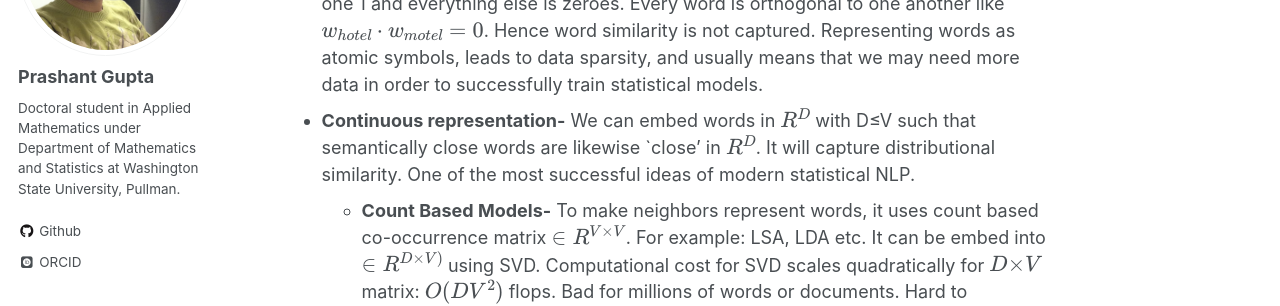
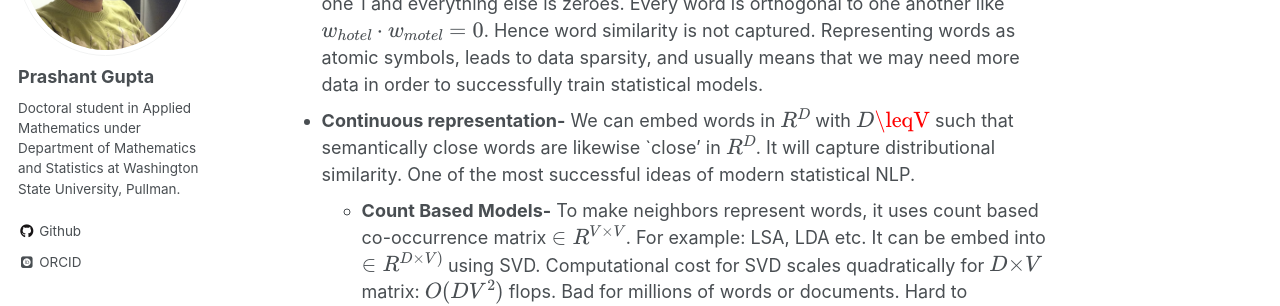
Before and after one commit to pragup/pragup.github.io, a Jekyll site: the page built from _posts/2017-04-23-Sentence-Classification.md, in a window 1280 px wide and 900 px high, scrolled down 851 px. Shown: the part 155-461 px from the top of the window. Built offline with Jekyll 4.4.1, drawn with Linux system fonts in a browser that asks for light colours; some web fonts are replaced; formulas are drawn with MathJax 3; some of the changed text lies outside the part shown.

Commit message:
no message

```diff
--- a/_posts/2017-04-23-Sentence-Classification.md
+++ b/_posts/2017-04-23-Sentence-Classification.md
@@ -23,7 +23,7 @@
 
 ### Word Embedding(or Word Vectors) ###
 * **Discrete representation-** The vast majority of statistical NLP work regards, words as atomic symbols: hotel, conference, motel . In vector space terms, this is a vector with one 1 and everything else is zeroes. Every word is orthogonal to one another like $𝑤_{ℎ𝑜𝑡𝑒𝑙} \cdot 𝑤_{𝑚𝑜𝑡𝑒𝑙}  =0$. Hence word similarity is not captured. Representing words as atomic symbols, leads to data sparsity, and usually means that we may need more data in order to successfully train statistical models.
-* **Continuous representation-** We can embed words in $𝑅^𝐷$ with D≤V such that semantically close words are likewise `close' in $𝑅^𝐷$. It will capture distributional similarity. One of the most successful ideas of modern statistical NLP.
+* **Continuous representation-** We can embed words in $𝑅^𝐷$ with $D\leqV$ such that semantically close words are likewise `close' in $𝑅^𝐷$. It will capture distributional similarity. One of the most successful ideas of modern statistical NLP.
 	* **Count Based Models-** To make  neighbors  represent words, it uses count based co-occurrence matrix $\in 𝑅^{𝑉 × 𝑉}$. For example: LSA, LDA etc. It can be embed into $\in 𝑅^{𝐷×𝑉)}$  using SVD. Computational cost for SVD scales quadratically for $D×𝑉$ matrix: $O(𝐷𝑉^2)$ flops. Bad for millions of words or documents. Hard to incorporate new words or documents.
 * **Direct prediction Models–** Here the idea is directly learning lower vector representation. For example: Feed forward neural language model, recurrent neural language model, Log-Linear language model(Continuous bag of words model, Continuous skip gram model). One of the most popular one is word2vec which based on Log-Linear language model. Word2vec instead of capturing co-occurrence counts directly, it predicts surrounding words of every word Fig.1 @fig:SentClassificationFigure1. Word2vec representation is pretty good in capturing syntactic  and semantic relationship between words like: $𝑤_{𝑏𝑖𝑔}−𝑤_{𝑏𝑖𝑔𝑔𝑒𝑟}  \approx 𝑤_{𝑠𝑙𝑜𝑤}−𝑤_{𝑠𝑙𝑜𝑤𝑒𝑟}$, $𝑤_{𝑓𝑟𝑎𝑛𝑐𝑒}−𝑤_{𝑝𝑎𝑟𝑖𝑠} \approx 𝑤_{𝑘𝑜𝑟𝑒𝑎}−𝑤_{𝑠𝑒𝑜𝑢𝑙}$. But not necessarily unique.
 ![First Figure 1]( https://pragup.github.io/images/Sentence-Classification-Figure_1.png )
```
Also changed, not shown: other parts of _posts/2017-04-23-Sentence-Classification.md (+4 -2 lines).
